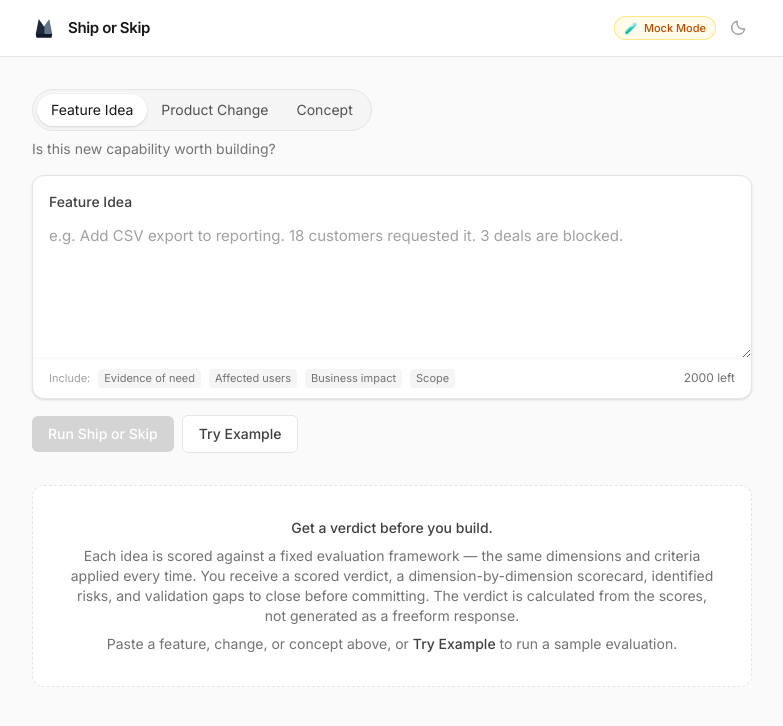
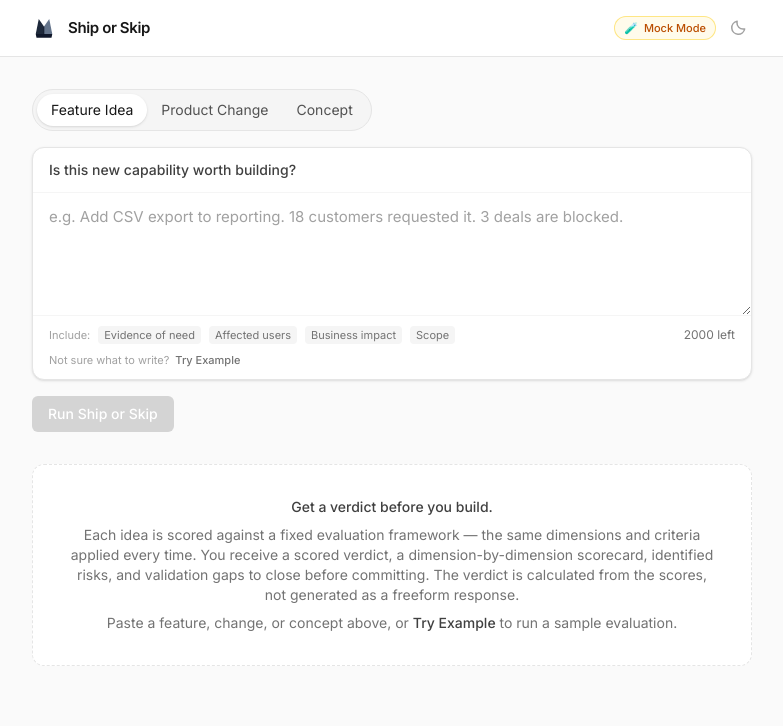
Before and after one commit to joshuaearlsultan/ship-or-skip, a React (Vite) app: page /evaluate in a window 1280 px wide. Shown: the top 726 px of the page, without its empty margins (248-1031 px from the left). Built offline with nearby package versions, Linux system fonts and the light colour scheme.

Commit message:
Input UX enhancements

```diff
--- a/src/components/input/InputSection.tsx
+++ b/src/components/input/InputSection.tsx
@@ -52,20 +52,27 @@ export function InputSection({ busy, idea, onIdeaChange, onRun, onModeChange, te
 
   return (
     <form onSubmit={handleSubmit} className="space-y-4">
-      <div className="space-y-2">
+
+      {/* Step 1 — choose evaluation type */}
       <ModeTabs value={mode} onChange={handleModeChange} disabled={busy} />
-        <p className="text-sm text-neutral-500 dark:text-neutral-500">
-          {descriptor.blurb}
-        </p>
-      </div>
 
+      {/* Step 2 — self-contained Q&A card */}
       <div className="rounded-xl border border-neutral-200 bg-white shadow-sm dark:border-surface-border dark:bg-surface-1">
+
+        {/*
+          Blurb as card header and accessible label.
+          Serves double duty: visible question for the user,
+          and the <label> association for the textarea via htmlFor.
+          Replaces the previous separate blurb + duplicate inputLabel.
+        */}
         <label
           htmlFor="idea"
-          className="block px-4 pt-4 text-sm font-medium text-neutral-700 dark:text-neutral-400"
+          className="block cursor-default border-b border-neutral-100 px-4 py-3 text-sm font-medium text-neutral-700 dark:border-surface-border dark:text-neutral-400"
         >
-          {descriptor.inputLabel}
+          {descriptor.blurb}
         </label>
+
+        {/* Textarea — rows reduced from 5 → 4 (~20% shorter); resize-y preserved */}
         <textarea
           ref={textareaRef}
           id="idea"
@@ -73,11 +80,16 @@ export function InputSection({ busy, idea, onIdeaChange, onRun, onModeChange, te
           value={idea}
           onChange={(e) => onIdeaChange(e.target.value.slice(0, MAX_LEN))}
           placeholder={descriptor.placeholder}
-          rows={5}
+          rows={4}
           disabled={busy}
           className="block w-full resize-y border-0 bg-transparent px-4 py-3 text-[15px] leading-relaxed text-neutral-900 placeholder:text-neutral-400 focus:outline-none disabled:opacity-60 dark:text-neutral-100 dark:placeholder:text-neutral-600"
         />
-        <div className="flex items-center justify-between border-t border-neutral-100 px-4 py-2.5 text-xs text-neutral-500 dark:border-surface-border dark:text-neutral-600">
+
+        {/* Footer */}
+        <div className="border-t border-neutral-100 px-4 py-2.5 dark:border-surface-border">
+
+          {/* Row 1 — hints (when empty) or clear button (when filled) + char count */}
+          <div className="flex items-center justify-between text-xs text-neutral-500 dark:text-neutral-600">
             {trimmed.length === 0 ? (
               <div className="flex min-w-0 flex-wrap items-center gap-x-2 gap-y-1">
                 <span className="text-[11px] text-neutral-400 dark:text-neutral-600">
@@ -109,9 +121,29 @@ export function InputSection({ busy, idea, onIdeaChange, onRun, onModeChange, te
               {remaining} left
             </span>
           </div>
+
+          {/* Row 2 — onboarding prompt; only shown when the textarea is empty */}
+          {trimmed.length === 0 && examples.length > 0 ? (
+            <div className="mt-2 flex items-center gap-1.5">
+              <span className="text-[11px] text-neutral-400 dark:text-neutral-600">
+                Not sure what to write?
+              </span>
+              <button
+                type="button"
+                onClick={handleTryExample}
+                disabled={busy}
+                className="text-[11px] font-medium text-neutral-500 underline-offset-2 transition-colors hover:text-neutral-700 hover:underline focus:outline-none focus-visible:ring-2 focus-visible:ring-neutral-300 disabled:pointer-events-none dark:text-neutral-500 dark:hover:text-neutral-300"
+              >
+                Try Example
+              </button>
+            </div>
+          ) : null}
+
+        </div>
       </div>
 
-      <div className="flex flex-wrap items-center gap-2">
+      {/* Step 3 — single primary action */}
+      <div className="flex items-center">
         <button
           type="submit"
           disabled={!canRun}
@@ -119,15 +151,8 @@ export function InputSection({ busy, idea, onIdeaChange, onRun, onModeChange, te
         >
           {busy ? 'Running…' : 'Run Ship or Skip'}
         </button>
-        <button
-          type="button"
-          onClick={handleTryExample}
-          disabled={busy || examples.length === 0}
-          className="rounded-md border border-neutral-200 bg-white px-4 py-2 text-sm font-medium text-neutral-700 transition-colors hover:bg-neutral-50 focus:outline-none focus-visible:ring-2 focus-visible:ring-neutral-300 disabled:cursor-not-allowed disabled:opacity-50 dark:border-surface-border dark:bg-surface-1 dark:text-neutral-400 dark:hover:bg-surface-2"
-        >
-          Try Example
-        </button>
       </div>
+
     </form>
   )
 }
```
Lines whose indentation alone changed are shown as unchanged.
